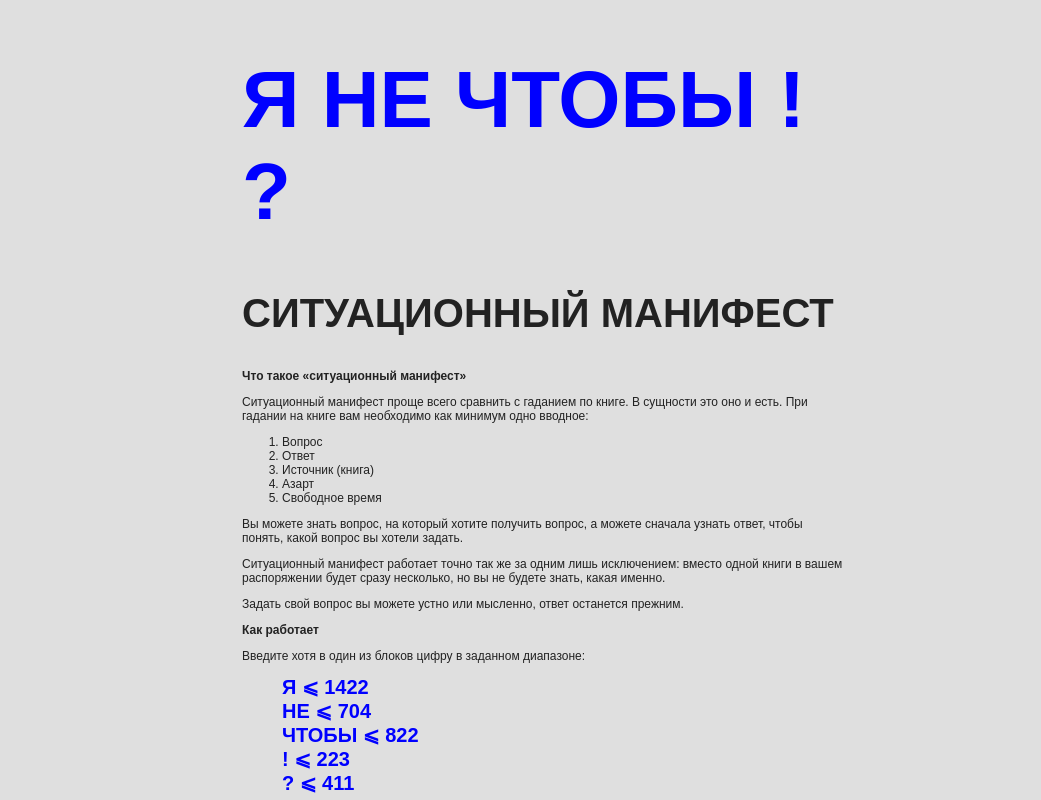
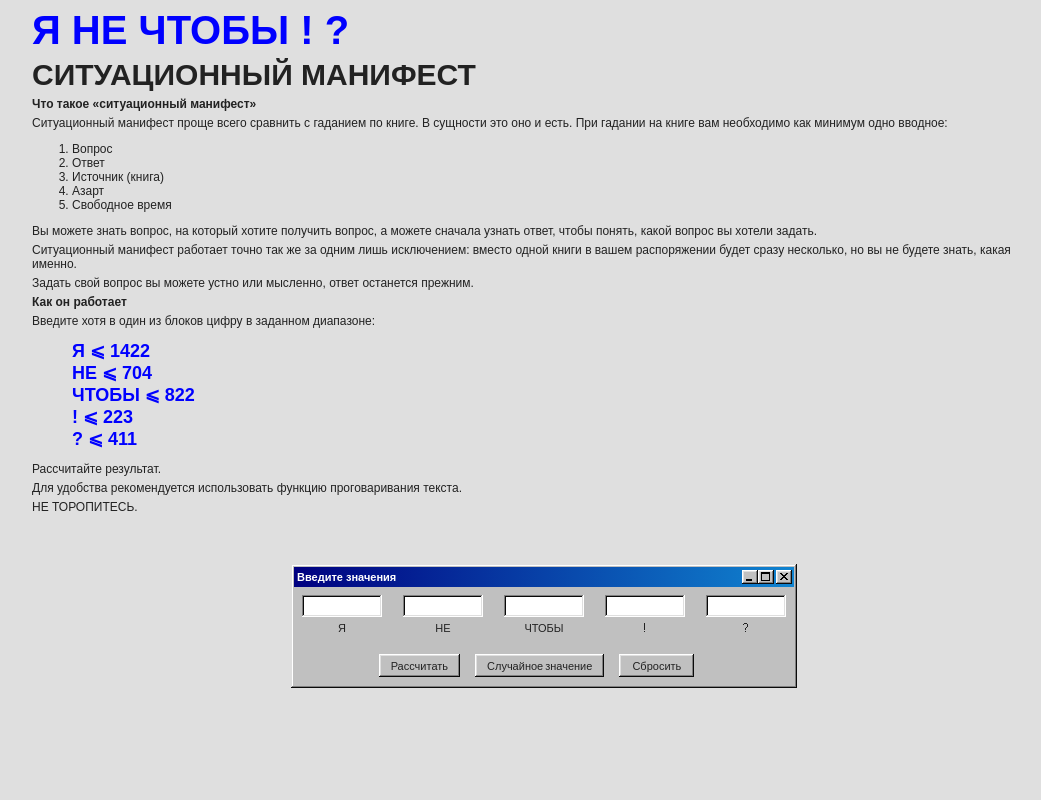
Before and after one commit to tkoshurnikova/play, a website built with webpack: page source/index.html in a window 1280 px wide. Shown: the top 800 px of the page, without its empty margins (96-1137 px from the left). Built offline with nearby package versions, Linux system fonts and the light colour scheme; files whose address does not match are found by name.

Commit message:
Правки

```diff
--- a/source/index.html
+++ b/source/index.html
@@ -27,7 +27,7 @@
       <p>Вы можете знать вопрос, на который хотите получить вопрос, а можете сначала узнать ответ, чтобы понять, какой вопрос вы хотели задать.</p>
       <p>Ситуационный манифест работает точно так же за одним лишь исключением: вместо одной книги в вашем распоряжении будет сразу несколько, но вы не будете знать, какая именно.</p>
       <p>Задать свой вопрос вы можете устно или мысленно, ответ останется прежним.</p>
-      <p><b>Как работает</b></p>
+      <p><b>Как он работает</b></p>
       <p>Введите хотя в один из блоков цифру в заданном диапазоне:</p>
       <ul>
         <li>Я ⩽ 1422</li>
--- a/source/less/blocks/container.less
+++ b/source/less/blocks/container.less
@@ -1,8 +1,9 @@
 .container {
-  width: 320px;
+  width: 100%;
+  min-width: 500px;
 
-  padding-left: 16px;
-  padding-right: 16px;
+  padding-left: 5%;
+  padding-right: 5%;
 
   margin-left: auto;
   margin-right: auto;
@@ -13,18 +14,15 @@
 
 @media (min-width: 768px) {
   .container {
-    width: 768px;
-
-    padding-left: 82px;
-    padding-right: 82px;
+    padding-left: 10%;
+    padding-right: 10%;
   }
 }
 
 @media (min-width: 1440px) {
   .container {
-    width: 1200px;
-
-    padding-left: 138px;
-    padding-right: 138px;
+    padding-left: 15%;
+    padding-right: 15%;
+    max-width: 1400px;
   }
 }
--- a/source/less/blocks/window.less
+++ b/source/less/blocks/window.less
@@ -35,6 +35,13 @@
 
 h1 {
   color: blue;
+  margin: 5px 0;
+  font-size: 40px;
+}
+
+h2 {
+  margin: 5px 0;
+  font-size: 30px;
 }
 
 ul {
@@ -44,5 +51,15 @@ ul {
 ul li {
   color: blue;
   font-weight: 700;
-  font-size: 20px;
+  font-size: 18px;
 }
+
+p {
+  margin-bottom: 0;
+  margin-top: 5px;
+}
+
+.result {
+  margin: 0 auto;
+  max-width: 500px;
+}
```
Also changed, not shown: build/css/style.min.css, build/index.html, 1 other file.
